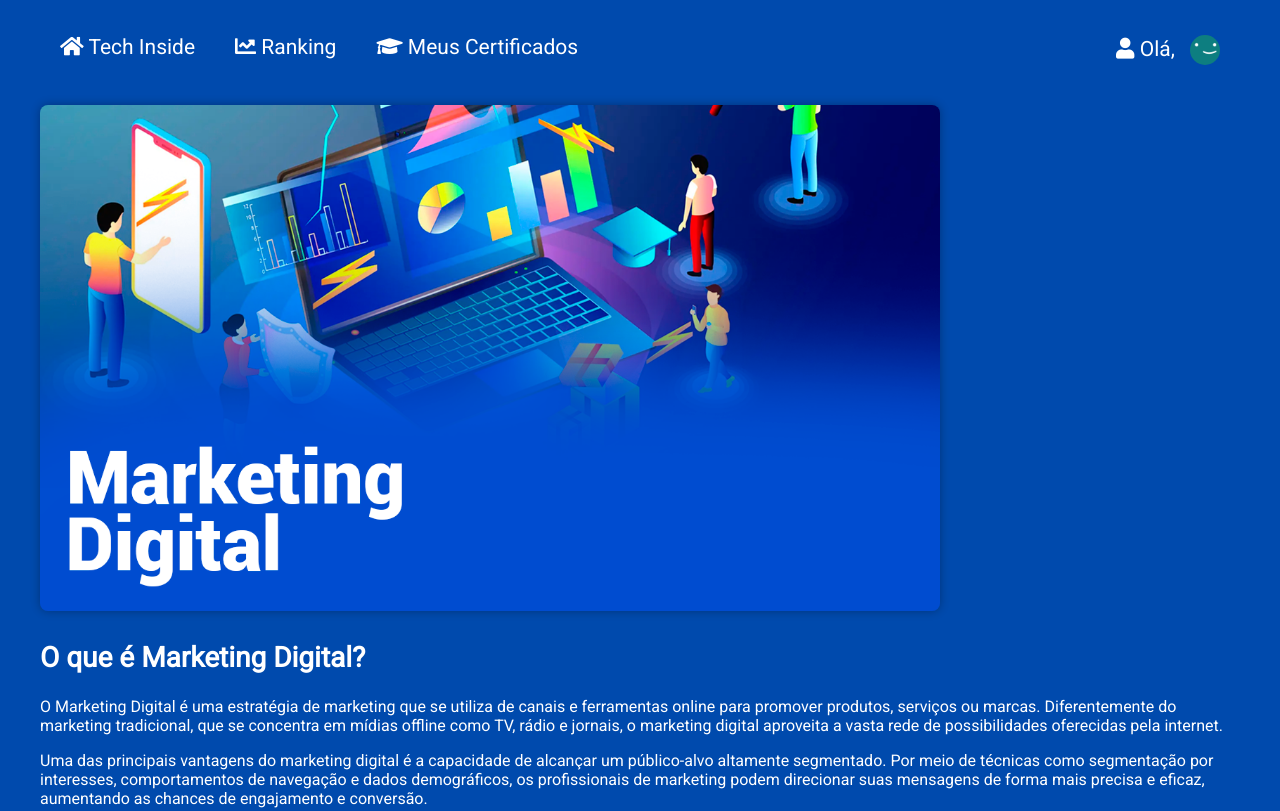
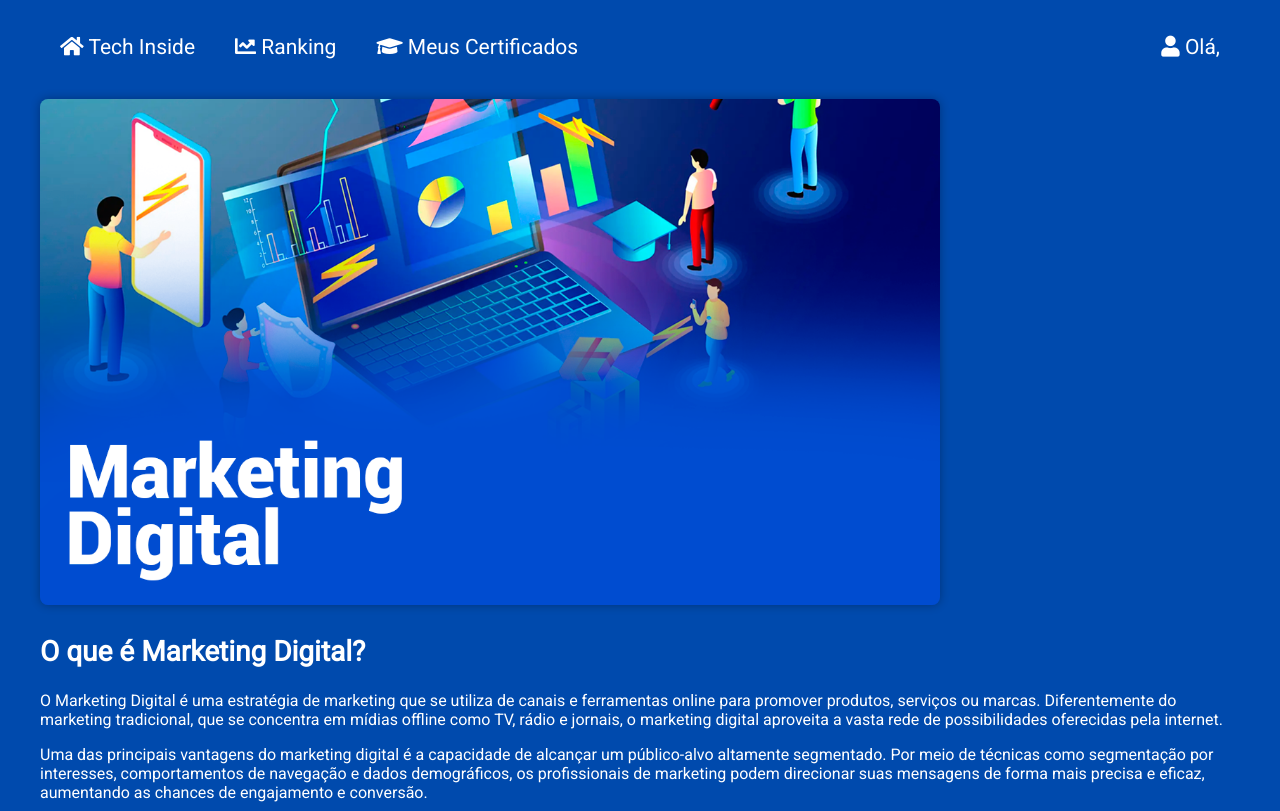
Before and after one commit to KauanAraujo22/tech-inside, a plain HTML site: page mkt.html in a window 1280 px wide. Shown: the top 811 px of the page. Drawn offline with Linux system fonts and the light colour scheme.

Commit message:
Update mkt.html
- frame usuário

```diff
--- a/mkt.html
+++ b/mkt.html
@@ -15,7 +15,7 @@
             <li><a href="index.html"><i class="fas fa-home"></i> Tech Inside</a></li>
             <li><a href="#"><i class="fas fa-chart-line"></i> Ranking</a></li>
             <li><a href="#"><i class="fas fa-graduation-cap"></i> Meus Certificados</a></li>
-            <li id="usuario"><a href="#"><i class="fas fa-user"></i> Olá, <span id="nomeUsuario"></span><img src="./components/images/Tech_Inside_Avatar.png" alt="Avatar"></a></li>
+            <li id="usuario"><a href="#"><i class="fas fa-user"></i> Olá, <span id="nomeUsuario"></span></a></li>
         </ul>
 
     </header>
```
